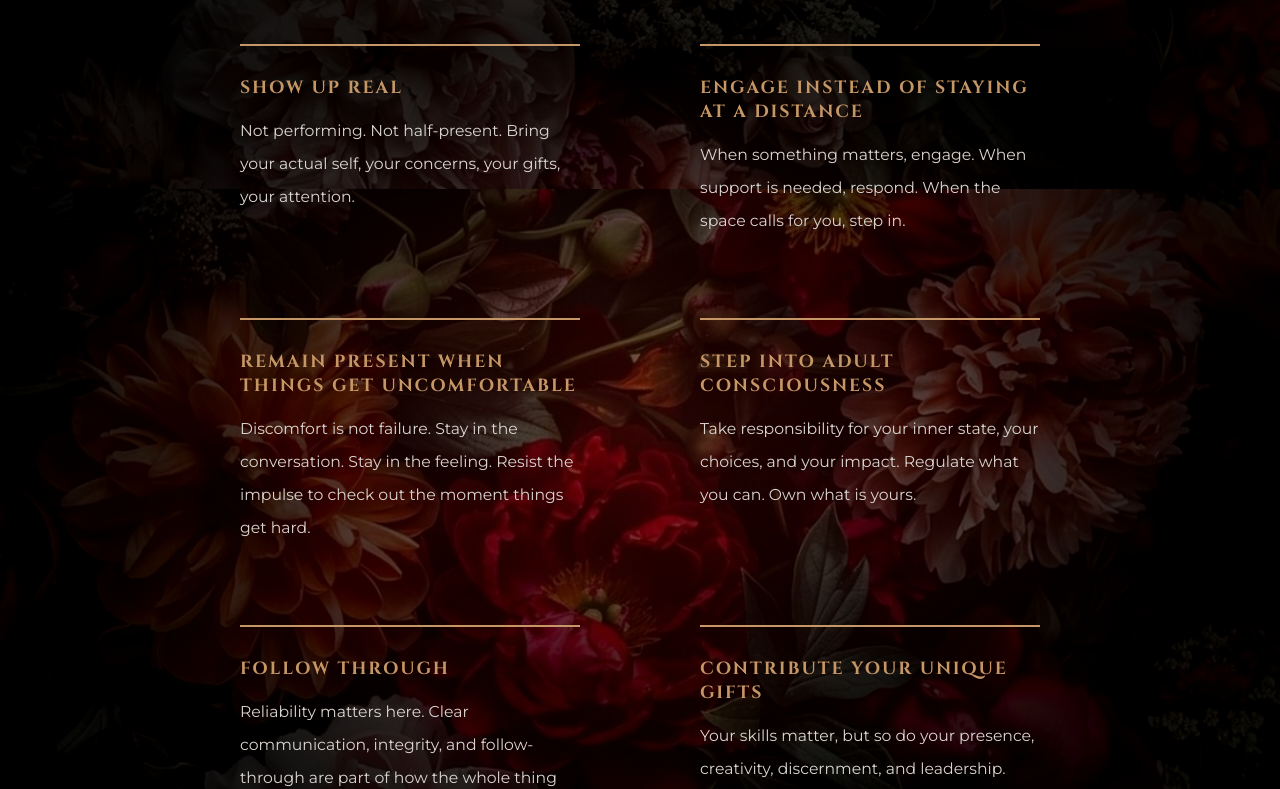
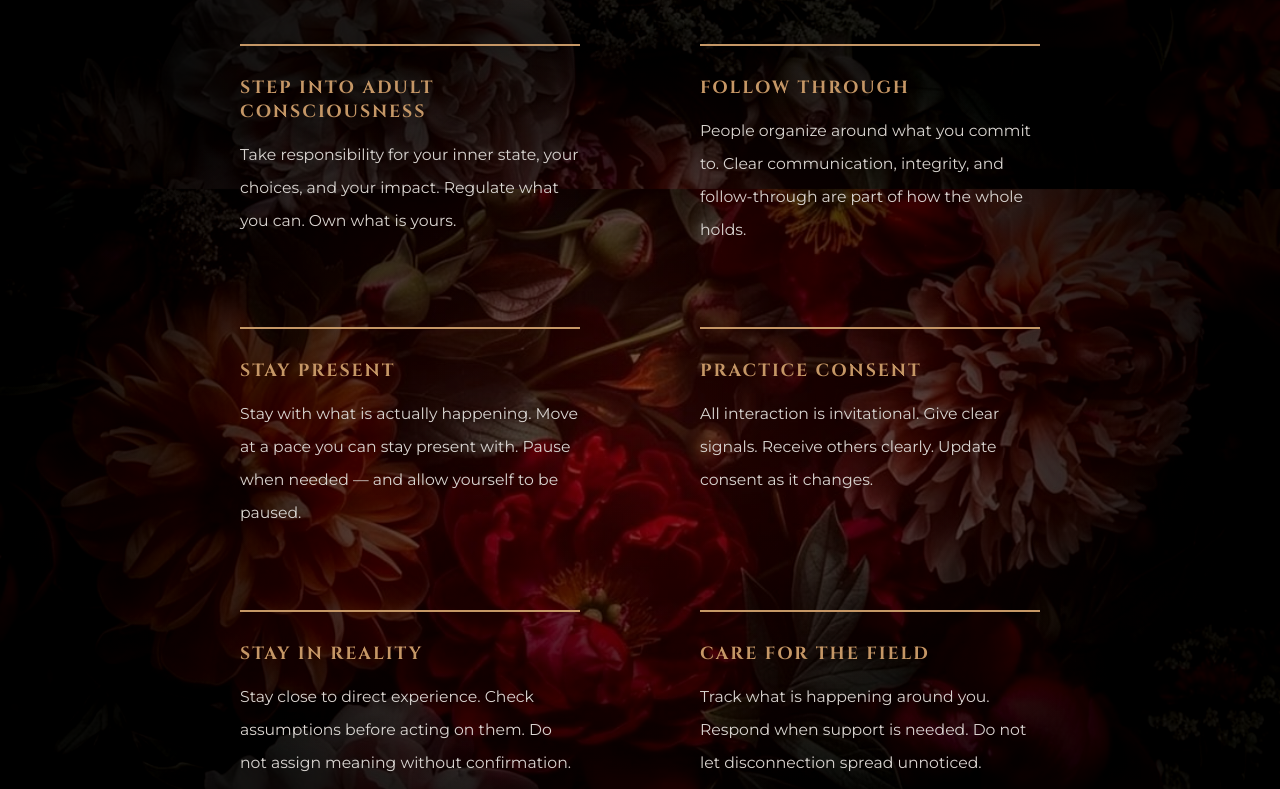
Before and after one commit to alimarie89/REVEL, a React (Vite) app in the folder frontend/: page /team-vision in a window 1280 px wide. Shown: the part 2371-3160 px from the top of the page. Built offline with nearby package versions, Linux system fonts and the light colour scheme.

Commit message:
Update: Replace all 'Our Commitments' cards with new content

```diff
--- a/frontend/src/pages/TeamVision.jsx
+++ b/frontend/src/pages/TeamVision.jsx
@@ -48,33 +48,45 @@
 
           <div className="foundation-grid">
             <div className="foundation-item">
-              <h3>Show Up Real</h3>
-              <p>Not performing. Not half-present. Bring your actual self, your concerns, your gifts, your attention.</p>
-            </div>
-
-            <div className="foundation-item">
-              <h3>Engage Instead of Staying at a Distance</h3>
-              <p>When something matters, engage. When support is needed, respond. When the space calls for you, step in.</p>
-            </div>
-
-            <div className="foundation-item">
-              <h3>Remain Present When Things Get Uncomfortable</h3>
-              <p>Discomfort is not failure. Stay in the conversation. Stay in the feeling. Resist the impulse to check out the moment things get hard.</p>
-            </div>
-
-            <div className="foundation-item">
               <h3>Step Into Adult Consciousness</h3>
-              <p>Take responsibility for your inner state, your choices, and your impact. Regulate what you can. Own what is yours.</p>
+              <p>Take responsibility for your inner state, your choices, and your impact.
+Regulate what you can.
+Own what is yours.</p>
             </div>
 
             <div className="foundation-item">
               <h3>Follow Through</h3>
-              <p>Reliability matters here. Clear communication, integrity, and follow-through are part of how the whole thing holds.</p>
+              <p>People organize around what you commit to.
+Clear communication, integrity, and follow-through are part of how the whole holds.</p>
             </div>
 
             <div className="foundation-item">
-              <h3>Contribute Your Unique Gifts</h3>
-              <p>Your skills matter, but so do your presence, creativity, discernment, and leadership. Bring what is actually yours to bring.</p>
+              <h3>Stay Present</h3>
+              <p>Stay with what is actually happening.
+Move at a pace you can stay present with.
+Pause when needed — and allow yourself to be paused.</p>
+            </div>
+
+            <div className="foundation-item">
+              <h3>Practice Consent</h3>
+              <p>All interaction is invitational.
+Give clear signals.
+Receive others clearly.
+Update consent as it changes.</p>
+            </div>
+
+            <div className="foundation-item">
+              <h3>Stay in Reality</h3>
+              <p>Stay close to direct experience.
+Check assumptions before acting on them.
+Do not assign meaning without confirmation.</p>
+            </div>
+
+            <div className="foundation-item">
+              <h3>Care for the Field</h3>
+              <p>Track what is happening around you.
+Respond when support is needed.
+Do not let disconnection spread unnoticed.</p>
             </div>
           </div>
 
```
